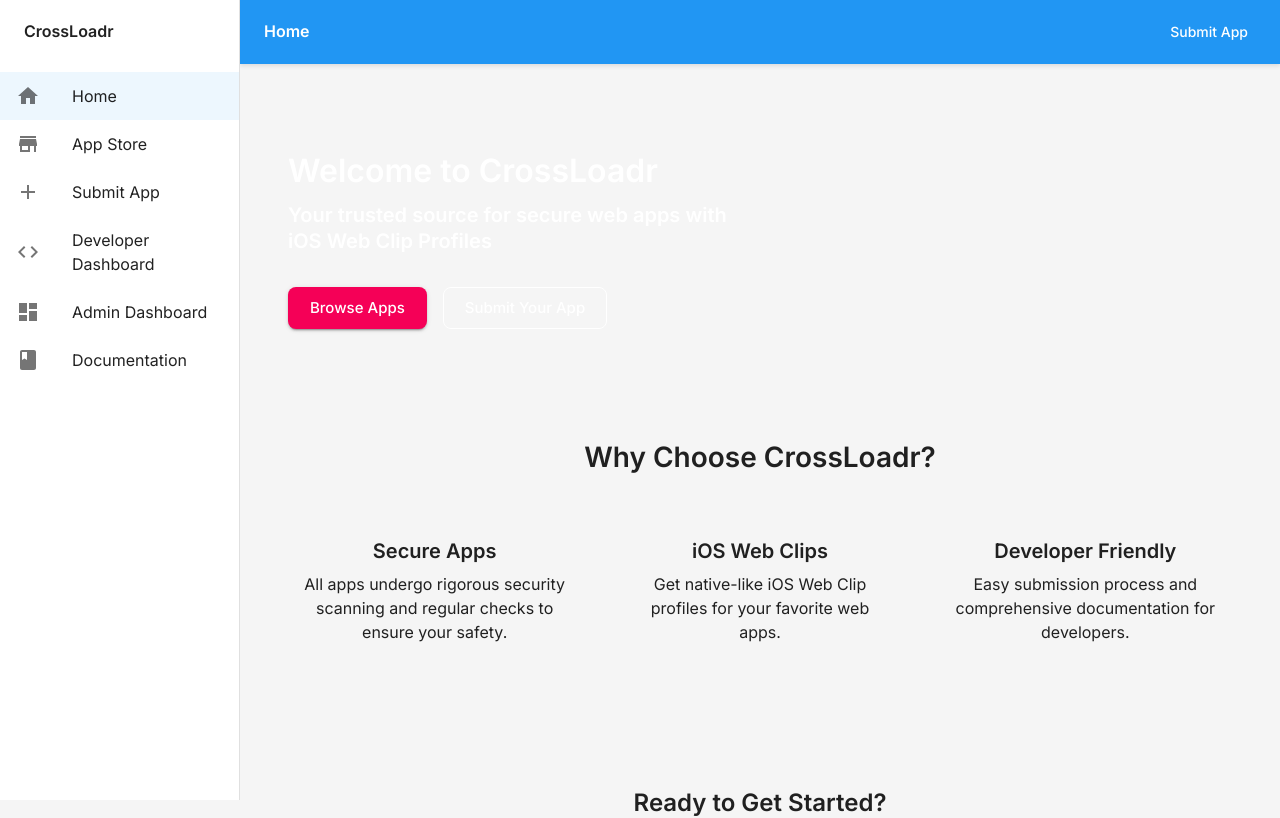
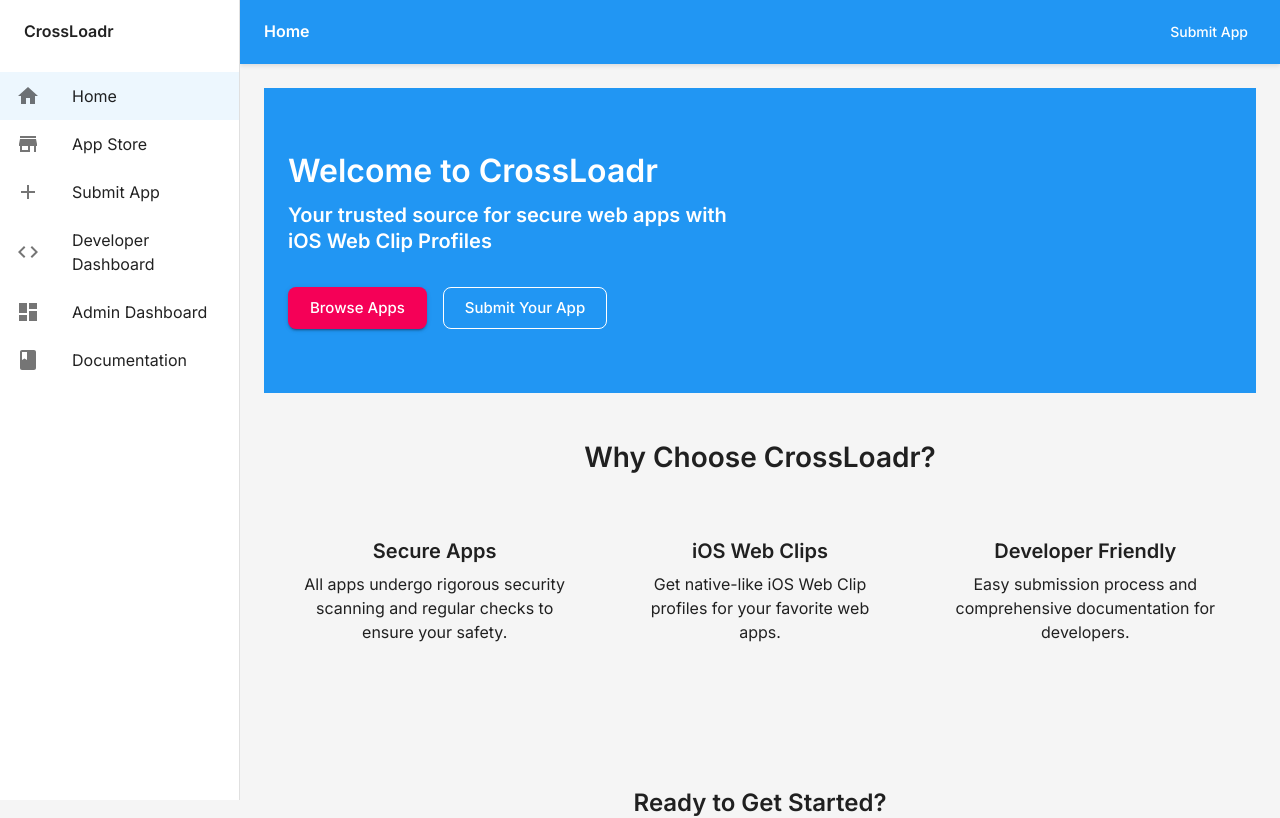
Before and after one commit to SammyLord/crossloadr, a React (Vite) app in the folder frontend/: page / in a window 1280 px wide. Shown: the top 818 px of the page. Built offline with nearby package versions, Linux system fonts and the light colour scheme; no server answers.

Commit message:
Update Home.tsx

```diff
--- a/frontend/src/pages/Home.tsx
+++ b/frontend/src/pages/Home.tsx
@@ -9,7 +9,7 @@ export default function Home() {
       {/* Hero Section */}
       <Box
         sx={{
-          bg: 'hero-image.svg',
+          bgcolor: 'primary.main',
           color: 'primary.contrastText',
           py: 8,
           mb: 6
```
